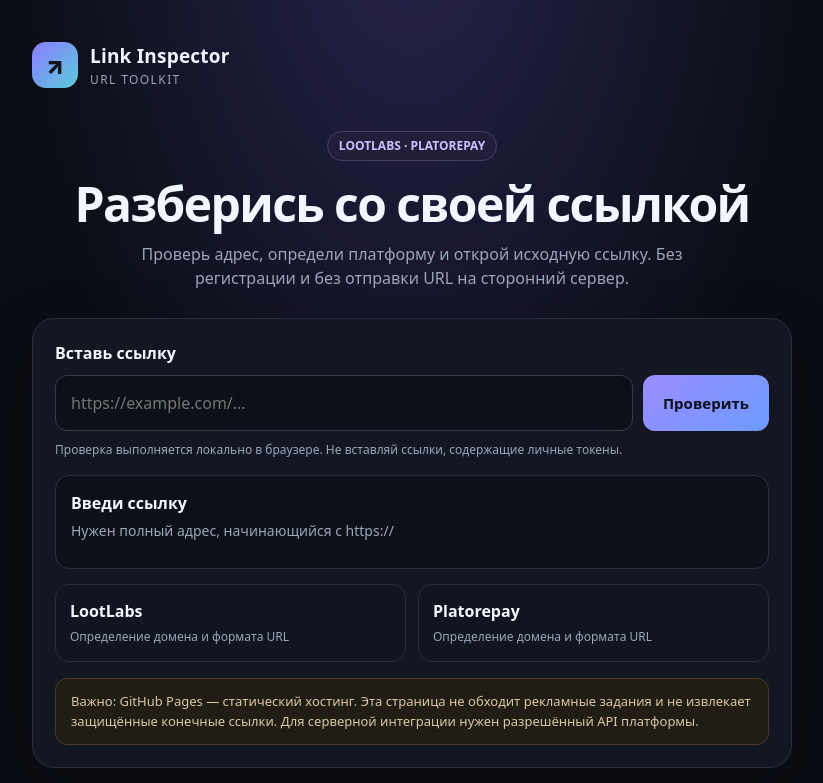
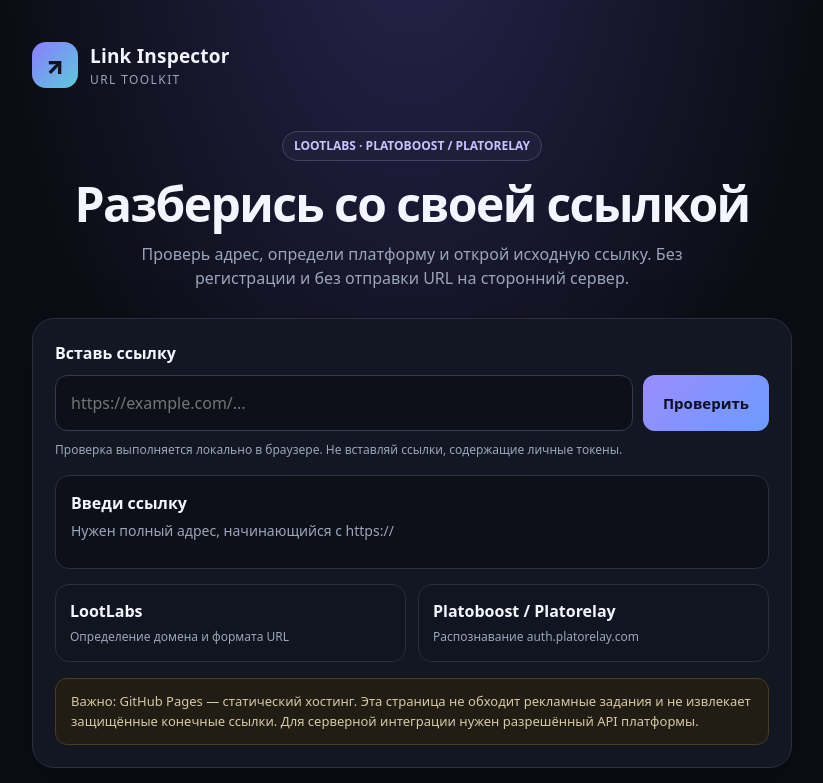
Before and after one commit to CatsDevs/XFsu, a plain HTML site: page index.html in a window 1280 px wide. Both pictures are taken after a click on the button "Проверить". Shown: the top 783 px of the page, without its empty margins (228-1051 px from the left). Drawn offline with Linux system fonts and the light colour scheme.

Commit message:
Recognize Platoboost and Platorelay URLs

```diff
--- a/index.html
+++ b/index.html
@@ -2,7 +2,7 @@
 <html lang="ru">
 <head>
 <meta charset="utf-8"><meta name="viewport" content="width=device-width,initial-scale=1">
-<meta name="theme-color" content="#10131d"><meta name="description" content="Link Inspector — проверка и анализ рекламных ссылок LootLabs и Platorepay.">
+<meta name="theme-color" content="#10131d"><meta name="description" content="Link Inspector — распознавание ссылок LootLabs и Platoboost / Platorelay.">
 <title>Link Inspector</title>
 <style>
 :root{color-scheme:dark;--bg:#0b0d14;--panel:#141824;--line:#292f40;--muted:#9ba5bb;--text:#f4f6ff;--accent:#8b7cff;--accent2:#5bcbda}
@@ -11,10 +11,10 @@
 </style></head>
 <body><main class="wrap">
 <header class="brand"><div class="logo">↗</div><div><strong>Link Inspector</strong><small>URL TOOLKIT</small></div></header>
-<section class="hero"><span class="pill">LOOTLABS · PLATOREPAY</span><h1>Разберись со своей ссылкой</h1><p>Проверь адрес, определи платформу и открой исходную ссылку. Без регистрации и без отправки URL на сторонний сервер.</p></section>
+<section class="hero"><span class="pill">LOOTLABS · PLATOBOOST / PLATORELAY</span><h1>Разберись со своей ссылкой</h1><p>Проверь адрес, определи платформу и открой исходную ссылку. Без регистрации и без отправки URL на сторонний сервер.</p></section>
 <section class="card"><label class="label" for="url">Вставь ссылку</label><div class="inputrow"><input id="url" type="url" inputmode="url" placeholder="https://example.com/..." autocomplete="url"><button id="check">Проверить</button></div><p class="hint">Проверка выполняется локально в браузере. Не вставляй ссылки, содержащие личные токены.</p>
 <div id="result" class="result" aria-live="polite"></div>
-<div class="platforms"><div class="platform"><b>LootLabs</b><span>Определение домена и формата URL</span></div><div class="platform"><b>Platorepay</b><span>Определение домена и формата URL</span></div></div>
+<div class="platforms"><div class="platform"><b>LootLabs</b><span>Определение домена и формата URL</span></div><div class="platform"><b>Platoboost / Platorelay</b><span>Распознавание auth.platorelay.com</span></div></div>
 <div class="notice">Важно: GitHub Pages — статический хостинг. Эта страница не обходит рекламные задания и не извлекает защищённые конечные ссылки. Для серверной интеграции нужен разрешённый API платформы.</div></section>
 <section class="features"><div class="feature"><b>Локальная проверка</b><span>Введённый URL не отправляется нам.</span></div><div class="feature"><b>Распознавание домена</b><span>Показывает, к какой платформе относится ссылка.</span></div><div class="feature"><b>Быстрый переход</b><span>Можно открыть исходную ссылку отдельно.</span></div></section>
 <footer>Link Inspector · GitHub Pages · Неофициальный инструмент</footer></main>
@@ -26,8 +26,8 @@
 if(u.username||u.password){result.innerHTML='<strong>Ссылка отклонена</strong><p>URL содержит данные для входа. Удали их перед проверкой.</p>';return}
 const host=u.hostname.toLowerCase().replace(/\.$/,'');
 const isLoot=host==='lootlabs.gg'||host.endsWith('.lootlabs.gg');
-const isPlato=host==='platorepay.com'||host.endsWith('.platorepay.com');
-let type=isLoot?'LootLabs':isPlato?'Platorepay':'Неизвестная платформа';
+const isPlato=host==='platorepay.com'||host.endsWith('.platorepay.com')||host==='platorelay.com'||host.endsWith('.platorelay.com')||host==='platoboost.app'||host.endsWith('.platoboost.app');
+let type=isLoot?'LootLabs':isPlato?'Platoboost / Platorelay':'Неизвестная платформа';
 let note=(isLoot||isPlato)?'Домен распознан. Эта проверка не подтверждает безопасность ссылки и не обходит рекламные шаги.':'Домен не совпал с известными доменами LootLabs или Platorepay.';
 result.replaceChildren();const title=document.createElement('strong');title.textContent=type;const p=document.createElement('p');p.textContent=note+'\nДомен: '+host;const actions=document.createElement('div');actions.className='actions';const open=document.createElement('a');open.href=u.href;open.target='_blank';open.rel='noopener noreferrer';open.textContent='Открыть исходную ссылку';const copy=document.createElement('button');copy.type='button';copy.textContent='Копировать URL';copy.addEventListener('click',async()=>{try{await navigator.clipboard.writeText(u.href);copy.textContent='Скопировано'}catch{copy.textContent='Не удалось скопировать'}});actions.append(open,copy);result.append(title,p,actions)}
 document.querySelector('#check').addEventListener('click',inspect);input.addEventListener('keydown',e=>{if(e.key==='Enter')inspect()});
```
